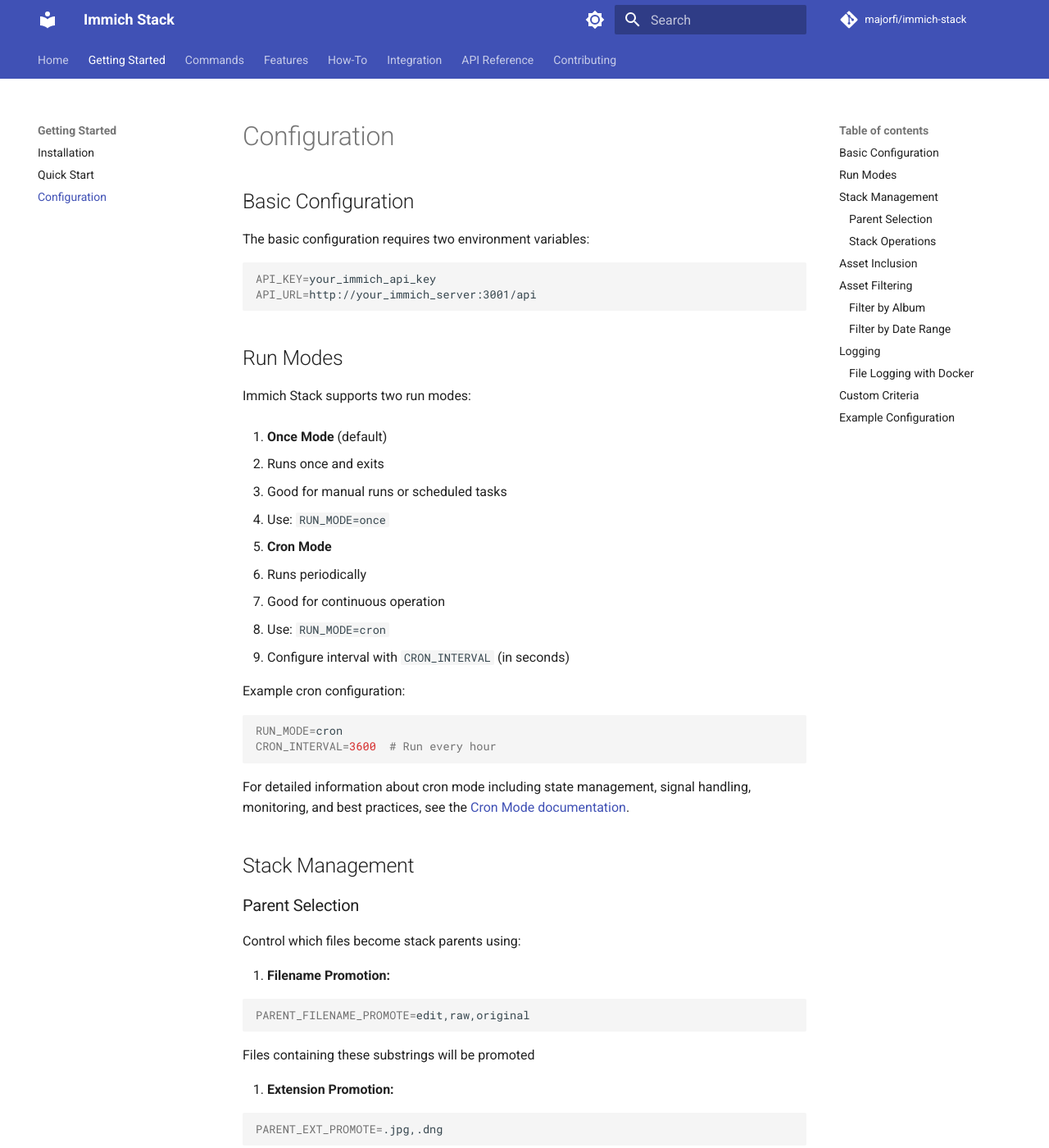
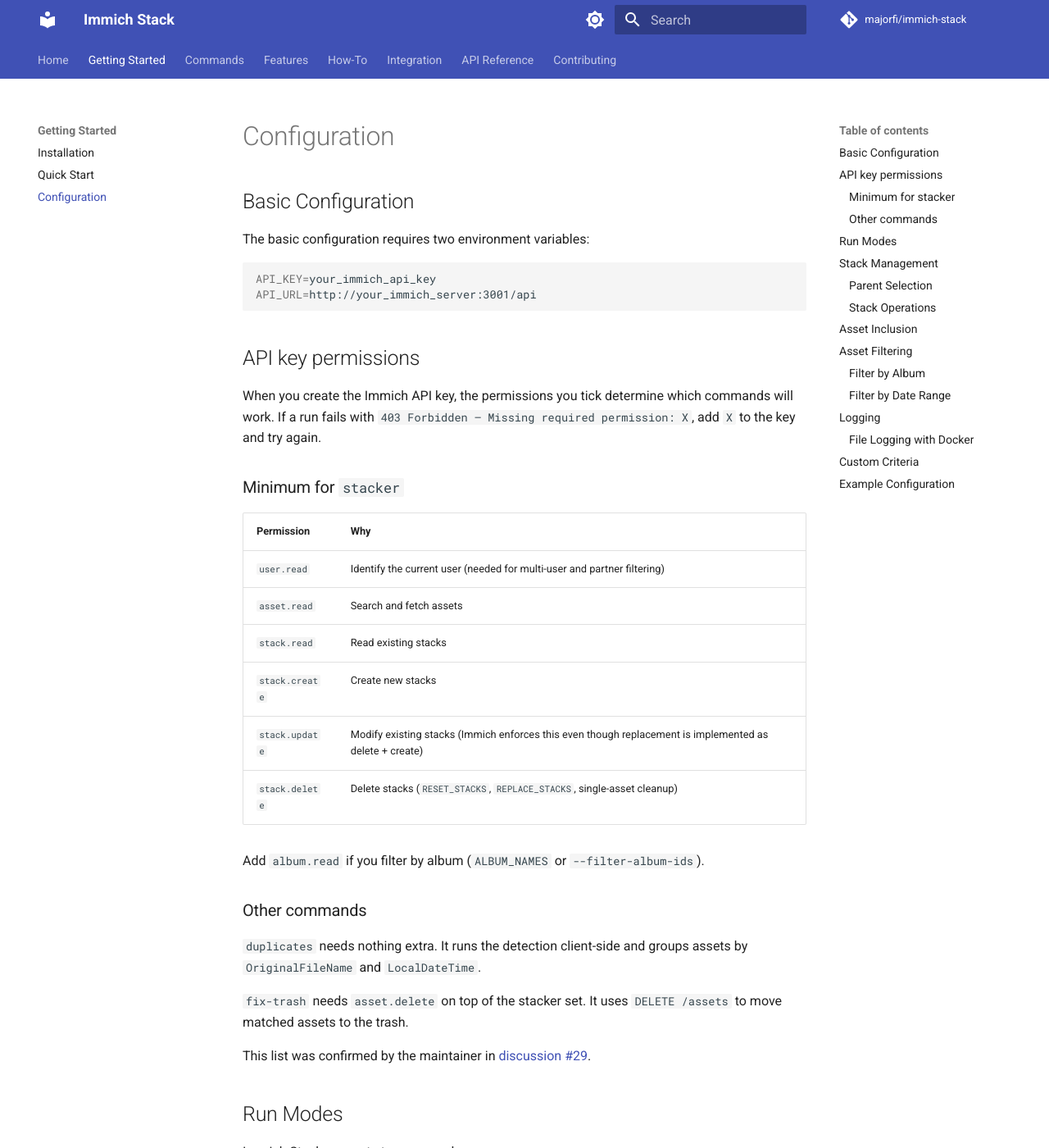
Before and after one commit to Majorfi/immich-stack, an MkDocs documentation site: the page built from docs/getting-started/configuration.md, in a window 1280 px wide and 1400 px high. Shown: the whole window at 82% size. Built offline with MkDocs 1.6.1 and Material for MkDocs 9.7.7, drawn with Linux system fonts in a browser that asks for light colours; comment, search, counter and statistics services are not loaded.

Commit message:
docs(config): add API permissions guide and clarify setup
Add comprehensive table documenting required API key permissions for each command with explanations of why each permission is needed. Simplify formatting and clarify descriptions for easier comprehension. Consolidate best practices sections.

Change-Type: docs
Scope: config

````diff
--- a/docs/getting-started/configuration.md
+++ b/docs/getting-started/configuration.md
@@ -8,6 +8,35 @@
 API_KEY=your_immich_api_key
 API_URL=http://your_immich_server:3001/api
 ```
+
+## API key permissions
+
+When you create the Immich API key, the permissions you tick determine which
+commands will work. If a run fails with `403 Forbidden — Missing required permission: X`, add `X` to the key and try again.
+
+### Minimum for `stacker`
+
+| Permission     | Why                                                                                                     |
+| -------------- | ------------------------------------------------------------------------------------------------------- |
+| `user.read`    | Identify the current user (needed for multi-user and partner filtering)                                 |
+| `asset.read`   | Search and fetch assets                                                                                 |
+| `stack.read`   | Read existing stacks                                                                                    |
+| `stack.create` | Create new stacks                                                                                       |
+| `stack.update` | Modify existing stacks (Immich enforces this even though replacement is implemented as delete + create) |
+| `stack.delete` | Delete stacks (`RESET_STACKS`, `REPLACE_STACKS`, single-asset cleanup)                                  |
+
+Add `album.read` if you filter by album (`ALBUM_NAMES` or `--filter-album-ids`).
+
+### Other commands
+
+`duplicates` needs nothing extra. It runs the detection client-side and
+groups assets by `OriginalFileName` and `LocalDateTime`.
+
+`fix-trash` needs `asset.delete` on top of the stacker set. It uses
+`DELETE /assets` to move matched assets to the trash.
+
+This list was confirmed by the maintainer in
+[discussion #29](https://github.com/Majorfi/immich-stack/discussions/29#discussioncomment-16000078).
 
 ## Run Modes
 
````
Also changed, not shown: docs/api-reference/environment-variables.md (+1 -1 lines).
